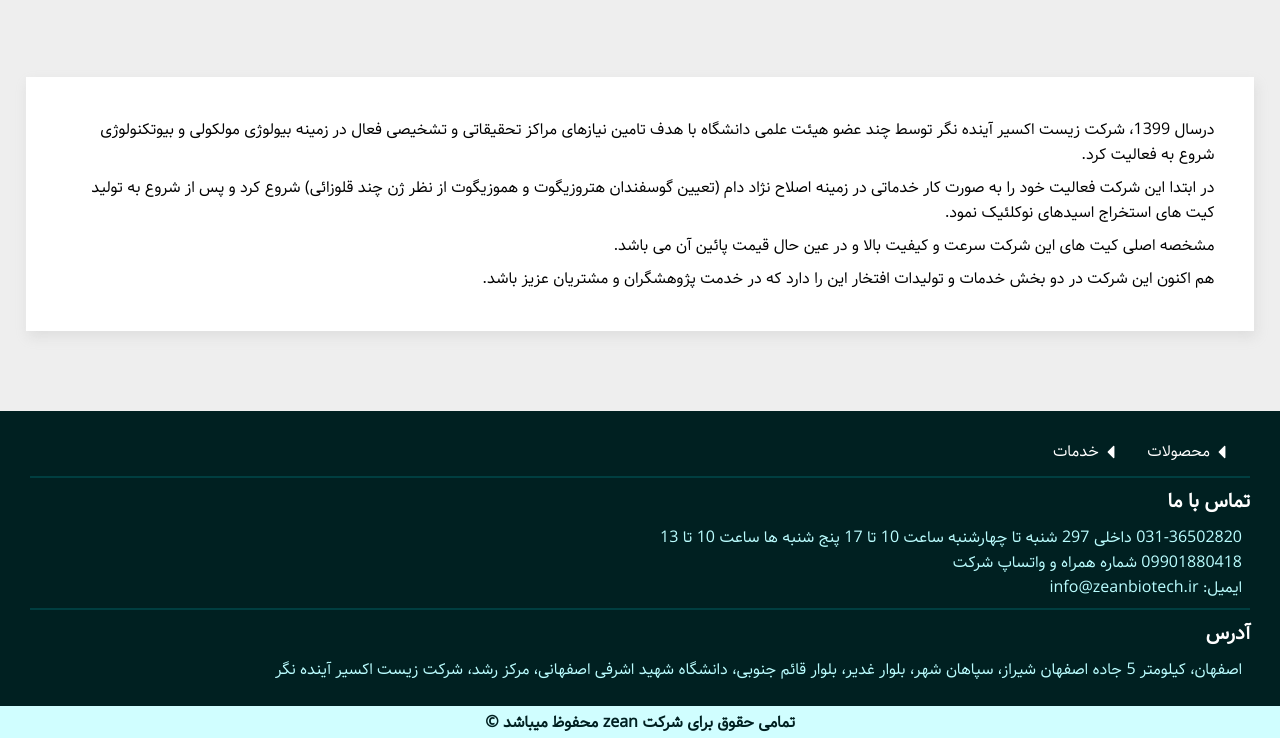
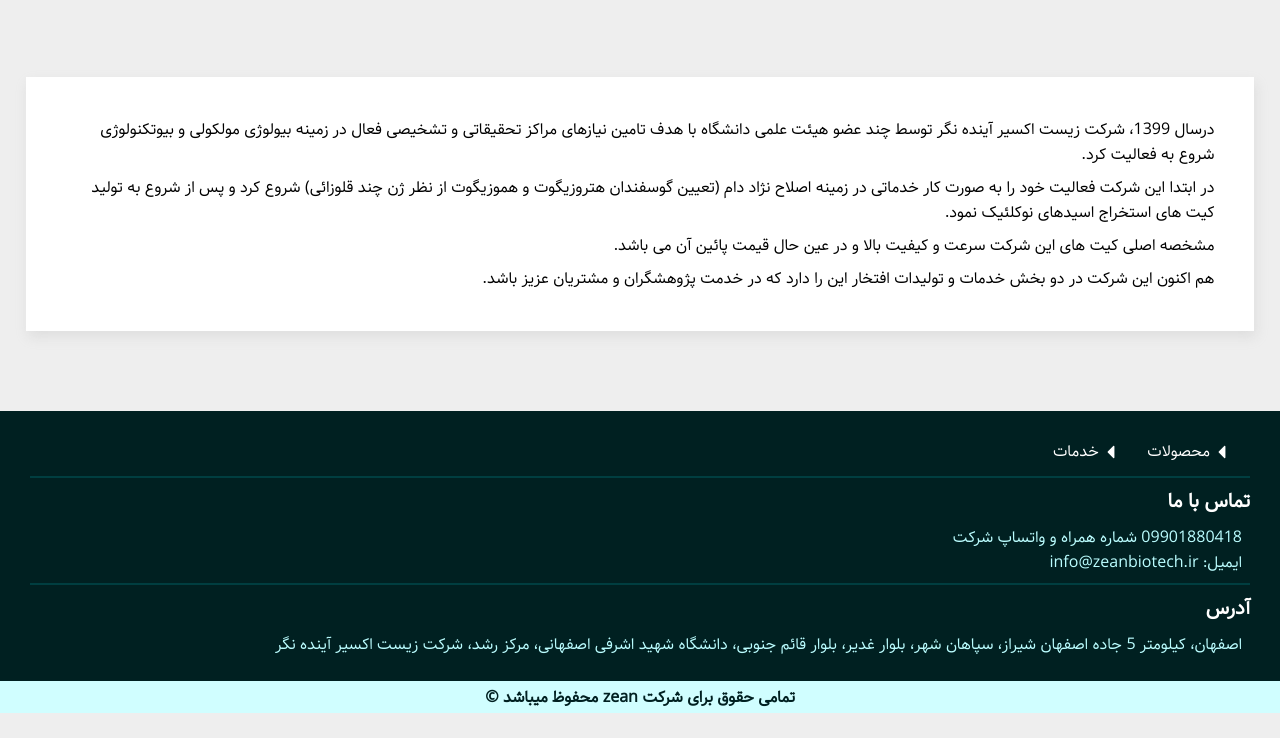
Before and after one commit to hamidb80/zean-biotech, a plain HTML site: page about-us.html in a window 1280 px wide. Shown: the part 91-829 px from the top of the page. After the commit the page ends 804 px from the top, so only its background shows below. Drawn offline with Linux system fonts and the light colour scheme.

Commit message:
Add files via upload

```diff
--- a/about-us.html
+++ b/about-us.html
@@ -48,12 +48,6 @@
         <div class="part contact">
           <div class="title">تماس با ما</div>
           <div class="body">
-            <p>            031-36502820
-            داخلی
-            297
-            شنبه تا چهارشنبه ساعت 10 تا 17
-            پنج شنبه ها ساعت 10 تا 13
-          </p>
             <p>          09901880418
           شماره همراه و واتساپ شرکت
           </p>
```
Also changed, not shown: contact-us.html (+0 -6 lines), index.html (+0 -6 lines), products.html (+0 -6 lines), services.html (+0 -6 lines).
